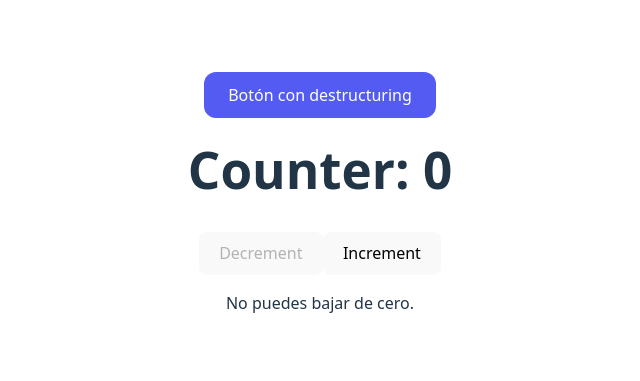
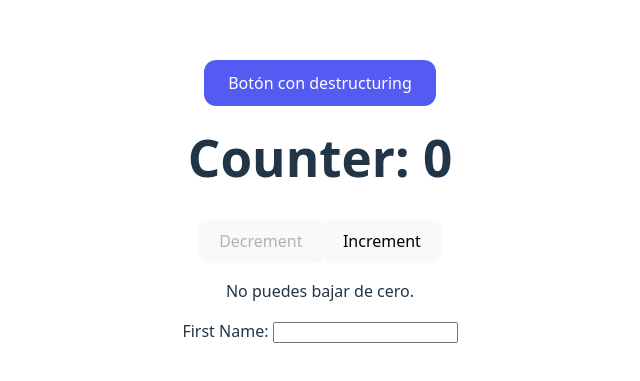
Before and after one commit to juankh993/estudiandoReact, a React (Vite) app: page / in a window 1280 px wide. Shown: the part 193-574 px from the top of the page, without its empty margins (320-960 px from the left). Built offline with nearby package versions, Linux system fonts and the light colour scheme.

Commit message:
feat: controlled component is added

```diff
--- a/src/App.jsx
+++ b/src/App.jsx
@@ -1,6 +1,7 @@
 import './App.css'
 import ButtonPrimary from './ButtonPrimary.jsx'
 import Counter from './counter.jsx'
+import Registerform from './RegisterForm.jsx'
 
 function App() {
 
@@ -10,6 +11,8 @@ function App() {
       <ButtonPrimary url="https://github.com/juankh993/estudiandoReact/commit/dbb50c0724795e1ded58569781d0c4704a06cadb" text="Botón con destructuring"/>
 
       <Counter />
+
+      <Registerform nameLabel="First Name: "/>
     </>
   )
 }
--- a/src/Counter.jsx
+++ b/src/Counter.jsx
@@ -6,7 +6,7 @@ const Counter = () => {
 
     useEffect(() => {
         document.title = `Counter: ${count}`;
-        console.log("El contador ha cambiado:", count);
+        //console.log("El contador ha cambiado:", count);
     }, [count]);
 
     // Dentro de Counter.jsx
@@ -15,14 +15,14 @@ const Counter = () => {
         // 1. INICIO del Efecto: Iniciamos el temporizador y guardamos su ID.
         const timerId = setTimeout(() => {
             // ... (Alguna acción)
-            console.log("¡Temporizador ejecutado después de 1 segundo!");
+            //console.log("¡Temporizador ejecutado después de 1 segundo!");
         }, 3000);
 
         // 2. LIMPIEZA (Cleanup): La función que se ejecuta al desmontar.
         return () => {
             // Usamos el ID guardado para detener el temporizador.
             clearTimeout(timerId);
-            console.log("¡Se detuvo el temporizador antes de que se desmontara el componente!");
+            //console.log("¡Se detuvo el temporizador antes de que se desmontara el componente!");
         };
     }, []); // Array de dependencias vacío, solo se ejecuta al montar.
 
--- /dev/null
+++ b/src/RegisterForm.jsx
@@ -0,0 +1,19 @@
+import { useState } from "react";
+
+const Registerform = ({ nameLabel }) => {
+    const [nameUser, setNameUser] = useState("");
+
+    return (
+        <>
+        <label htmlFor="">{nameLabel}</label>
+        <input value={nameUser} onChange={( e ) =>{
+            let inputValue = e.target.value;
+            setNameUser(inputValue);
+            console.log("el nuevo valor es ",inputValue);
+
+        }}></input>
+        </>
+    )
+}
+
+export default Registerform;
```
